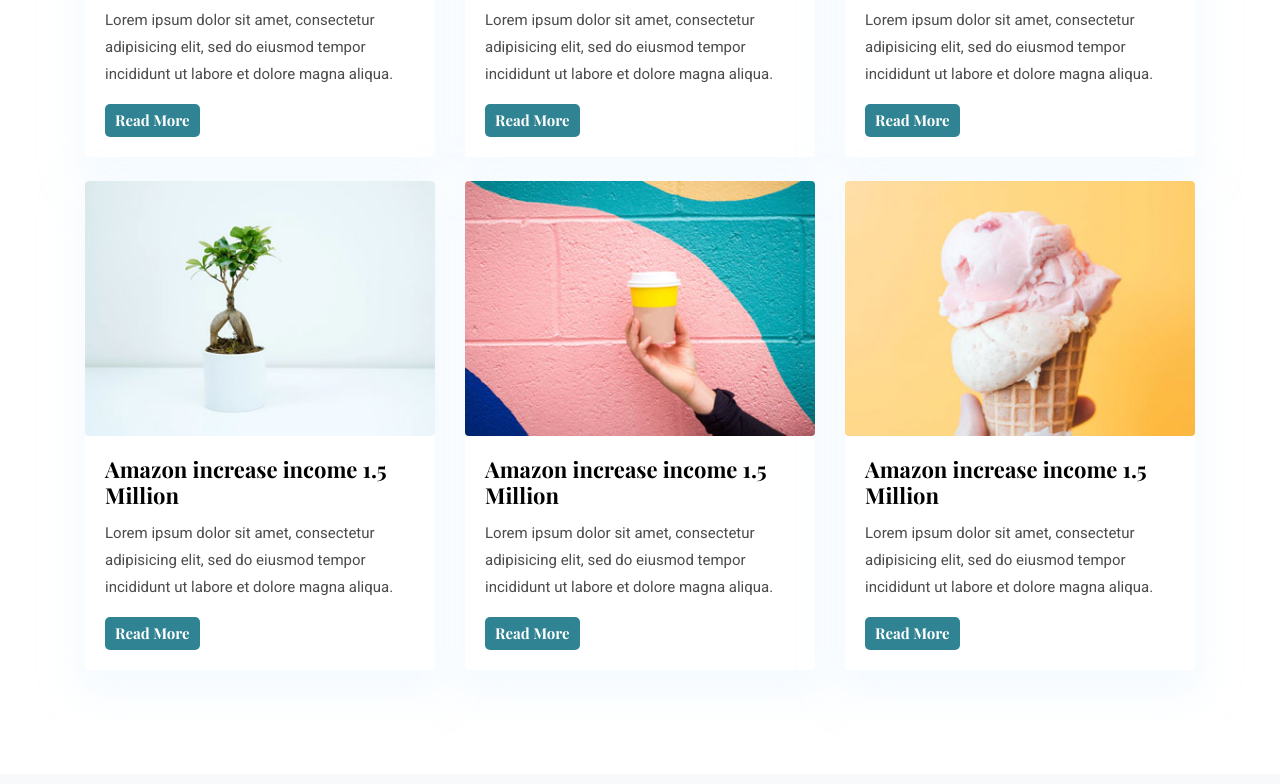
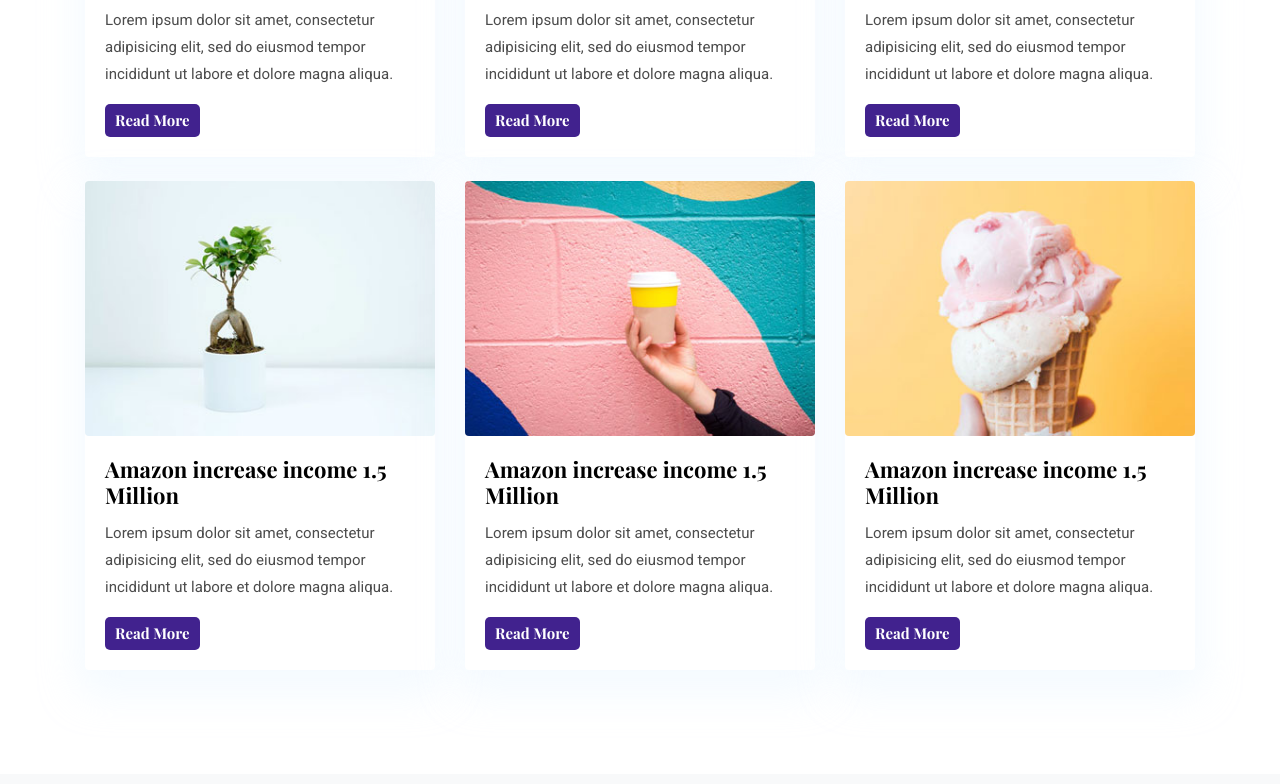
Before and after one commit to lan-lyu/home, a plain HTML site: page blog.html in a window 1280 px wide. Shown: the part 916-1700 px from the top of the page. Drawn offline with nearby package versions, Linux system fonts and the light colour scheme.

Commit message:
Update style.css

```diff
--- a/css/style.css
+++ b/css/style.css
@@ -1,3 +1,4 @@
+
 /*  typography */
 @import url("https://fonts.googleapis.com/css?family=Playfair+Display:700|Roboto:400");
 body {
@@ -89,7 +90,7 @@ h6, .h6 {
 }
 
 .btn-primary {
-  background: #308392;
+  background: #41228e;
   color: #fff;
 }
 .btn-primary:active {
```
